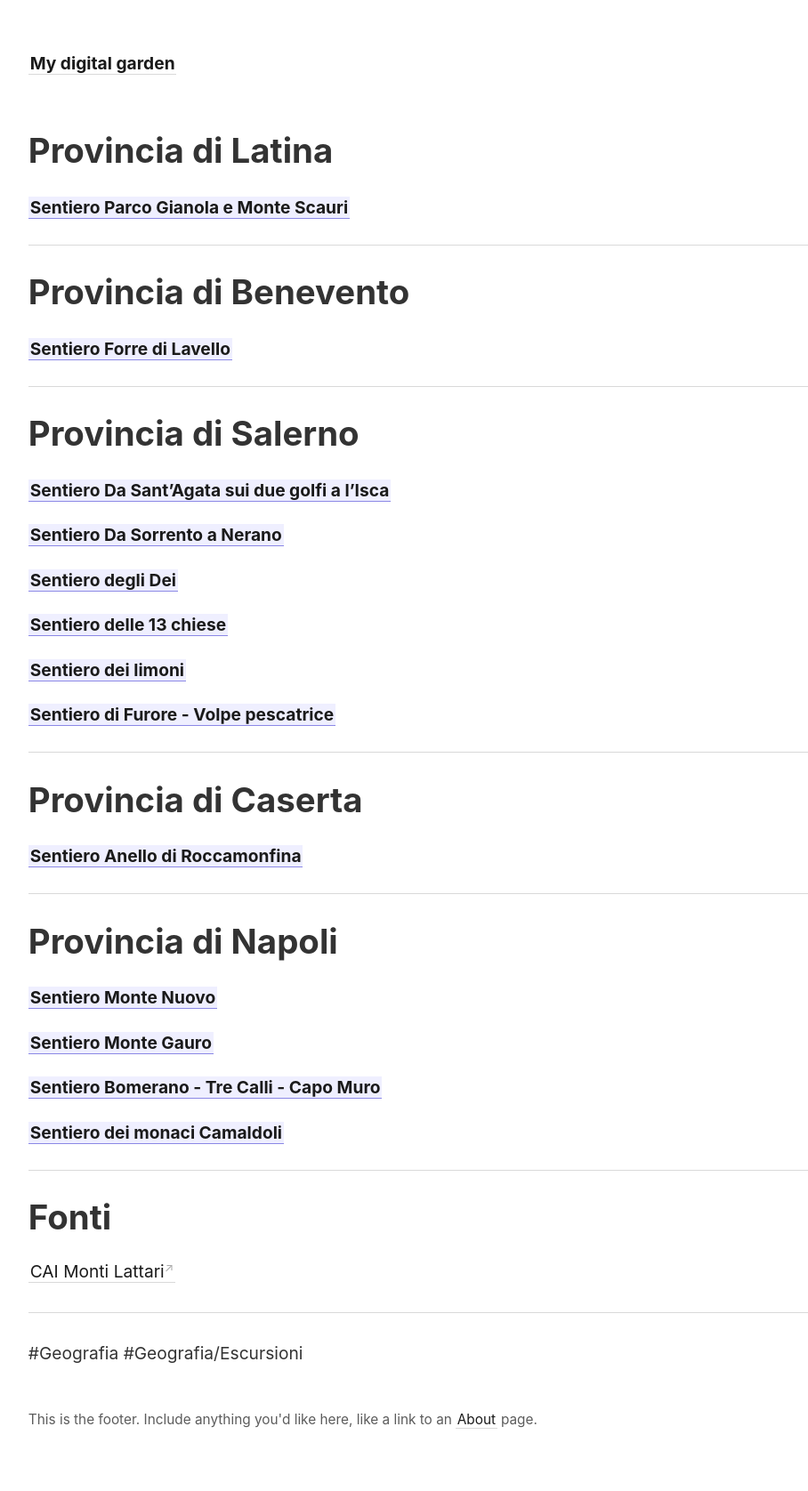
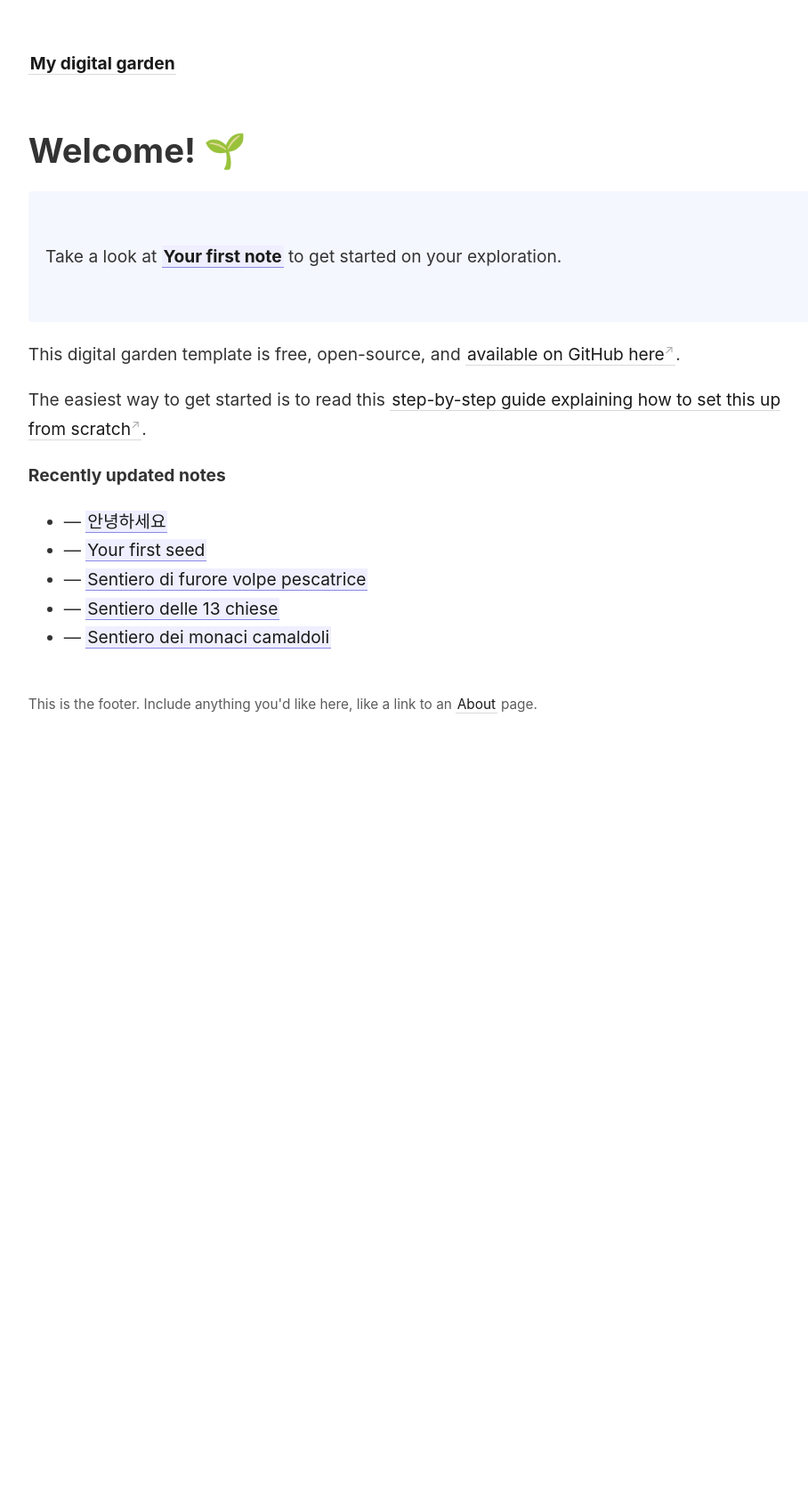
Before and after one commit to diegos79/sentieri, a Jekyll site: the page built from _pages/index.md, in a window 1280 px wide. Shown: the whole page at 89% size, without its empty margins (45-953 px from the left). Built offline with Jekyll 4.4.1, drawn with Linux system fonts in a browser that asks for light colours; after the commit the page ends 900 px from its top, so only the background shows below that.

Commit message:
Update index.md

```diff
--- a/_pages/index.md
+++ b/_pages/index.md
@@ -5,57 +5,29 @@
 permalink: /
 ---
 
-# Provincia di Latina
+# Welcome! 🌱
 
-#### [[Sentiero Parco Gianola e Monte Scauri]]
+<p style="padding: 3em 1em; background: #f5f7ff; border-radius: 4px;">
+  Take a look at <span style="font-weight: bold">[[Your first note]]</span> to get started on your exploration.
+</p>
 
----
+This digital garden template is free, open-source, and [available on GitHub here](https://github.com/maximevaillancourt/digital-garden-jekyll-template).
 
-# Provincia di Benevento
+The easiest way to get started is to read this [step-by-step guide explaining how to set this up from scratch](https://maximevaillancourt.com/blog/setting-up-your-own-digital-garden-with-jekyll).
 
-#### [[Sentiero Forre di Lavello]]
+<strong>Recently updated notes</strong>
 
----
+<ul>
+  {% assign recent_notes = site.notes | sort: "last_modified_at_timestamp" | reverse %}
+  {% for note in recent_notes | limit: 5 %}
+    <li>
+      {{ note.last_modified_at | date: "%Y-%m-%d" }} — <a class="internal-link" href="{{ note.url }}">{{ note.title }}</a>
+    </li>
+  {% endfor %}
+</ul>
 
-
-# Provincia di Salerno
-#### [[Sentiero Da Sant'Agata sui due golfi a l'Isca]]
-
-#### [[Sentiero Da Sorrento a Nerano]]
-
-#### [[Sentiero degli Dei]]
-
-#### [[Sentiero delle 13 chiese]]
-
-#### [[Sentiero dei limoni]]
-
-#### [[Sentiero di Furore - Volpe pescatrice]]
-
----
-# Provincia di Caserta
-
-#### [[Sentiero Anello di Roccamonfina]]
-
----
-
-# Provincia di Napoli
-
-#### [[Sentiero Monte Nuovo]]
-
-#### [[Sentiero Monte Gauro]]
-
-#### [[Sentiero Bomerano - Tre Calli - Capo Muro]]
-
-#### [[Sentiero dei monaci Camaldoli]]
-
----
-
-# Fonti
-[CAI Monti Lattari](https://www.caimontilattari.it/sentieri/)
-
-
-
----
-
-#Geografia
-#Geografia/Escursioni
+<style>
+  .wrapper {
+    max-width: 46em;
+  }
+</style>
```
